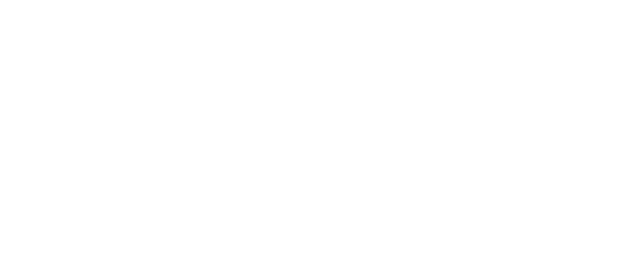
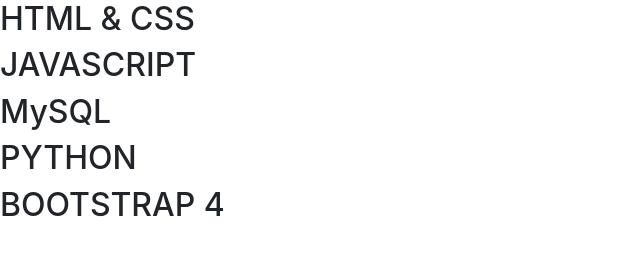
Before and after one commit to ahmadalhajh/trial_3, a plain HTML site: page index.html in a window 1280 px wide. Shown: the whole page, without its empty margins (0-640 px from the left). Drawn offline with nearby package versions, Linux system fonts and the light colour scheme.

```diff
--- a/index.html
+++ b/index.html
@@ -22,19 +22,32 @@
       <main id="main-doc" class="row">
 
         <div class="col-sm-12 col-lg-9 p-0">
-          <section class="main-section">
+          <section class="main-section" id="HTML_&_CSS">
+            <header>
+              <h2>HTML & CSS</h2>
+            </header>
           </section>
 
-          <section class="main-section">
+          <section class="main-section" id="JAVASCRIPT">
+            <header>
+              <h2>JAVASCRIPT</h2>
+            </header>
           </section>
 
-          <section class="main-section">
+          <section class="main-section" id="MYSQL">
+            <header>
+              <h2>MySQL</h2>
+            </header>
           </section>
 
-          <section class="main-section">
+          <section class="main-section" id="PYTHON">
+            <header><h2>PYTHON</h2> </header>
           </section>
 
-          <section class="main-section">
+          <section class="main-section" id=BOOTSTRAP_4>
+            <header>
+              <h2>BOOTSTRAP 4</h2>
+            </header>
           </section>
         </div>
 
```
